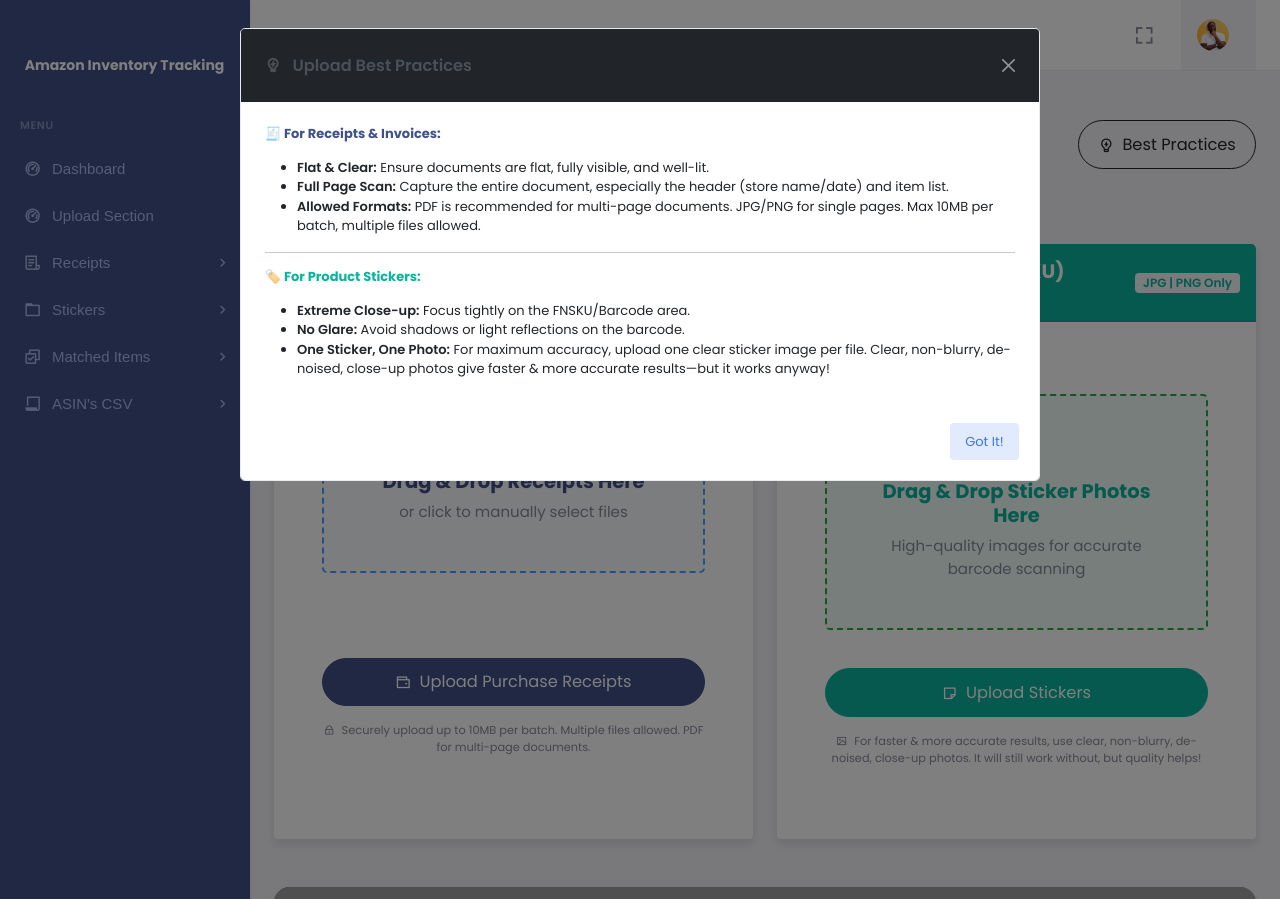
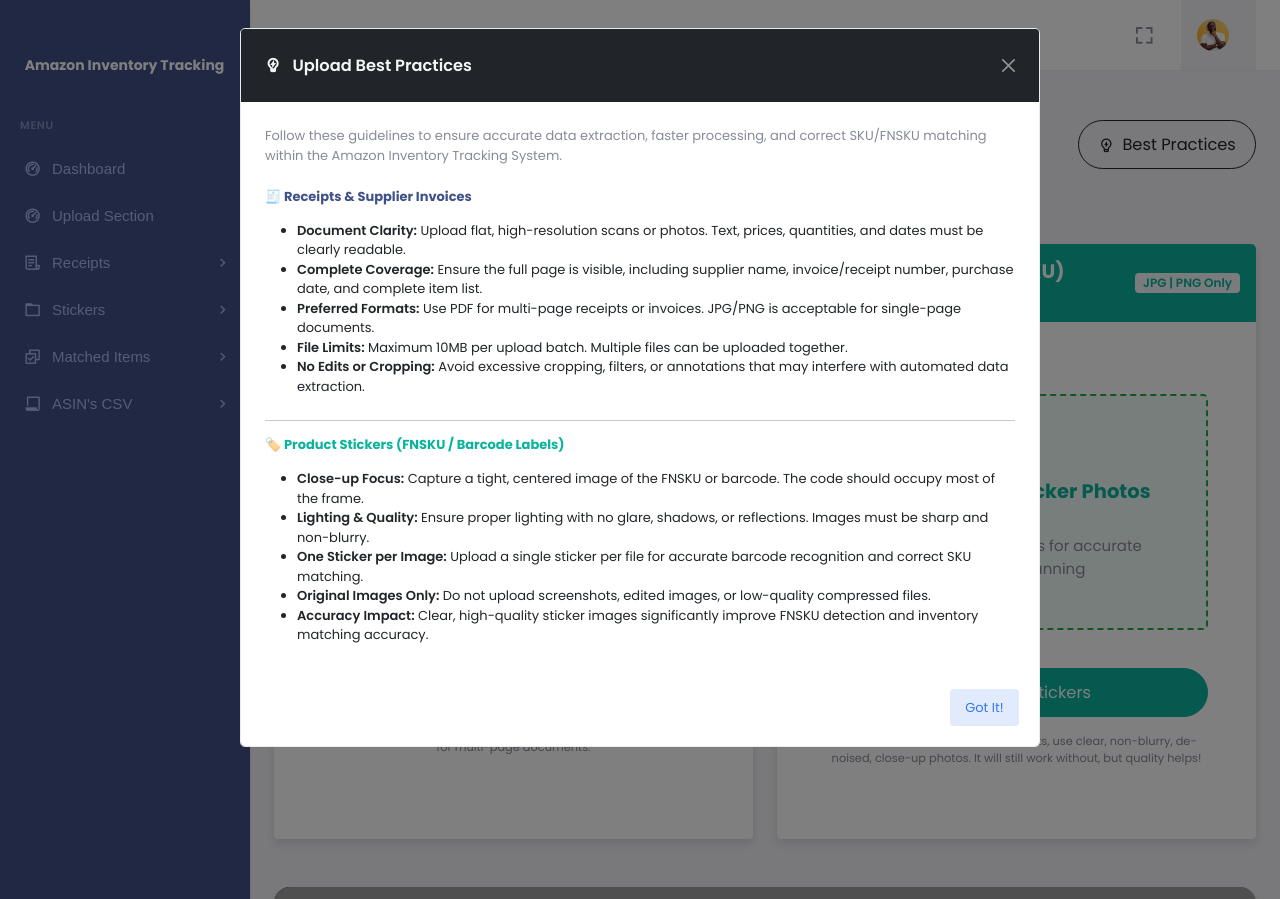
Before and after one commit to Hasan-maqsood13/amazon_product_manager, a Django app: template core/templates/admindashboard.html in a window 1280 px wide, after a click on "Best Practices". Run offline with Django 5.2, Linux system fonts and the light colour scheme; the template is opened without the code that fills it, so the values that code supplies are empty; some libraries are stand-ins or nearby versions; some web fonts are replaced; grey boxes are pictures that could not be loaded.

Commit message:
just fill the best practice modal content and remove extra lines from views.py file

```diff
--- a/core/templates/admindashboard.html
+++ b/core/templates/admindashboard.html
@@ -136,30 +136,72 @@
     <div class="modal-dialog modal-lg">
         <div class="modal-content">
             <div class="modal-header bg-dark text-white p-4">
-                <h5 class="modal-title" id="guidelinesModalLabel"><i class="ri-lightbulb-flash-line me-2"></i> Upload
+                <h5 class="modal-title text-light" id="guidelinesModalLabel"><i class="ri-lightbulb-flash-line me-2"></i> Upload
                     Best Practices</h5>
                 <button type="button" class="btn-close btn-close-white" data-bs-dismiss="modal"
                     aria-label="Close"></button>
             </div>
             <div class="modal-body p-4">
-                <h6 class="text-primary fw-bold mb-3">🧾 For Receipts & Invoices:</h6>
+                <p class="text-muted mb-4">
+                    Follow these guidelines to ensure accurate data extraction, faster processing, and correct SKU/FNSKU
+                    matching within the Amazon Inventory Tracking System.
+                </p>
+
+                <h6 class="text-primary fw-bold mb-3">🧾 Receipts & Supplier Invoices</h6>
+                <ul class="mb-4">
+                    <li>
+                        <strong>Document Clarity:</strong> Upload flat, high-resolution scans or photos. Text, prices,
+                        quantities, and dates must be clearly readable.
+                    </li>
+                    <li>
+                        <strong>Complete Coverage:</strong> Ensure the full page is visible, including supplier name,
+                        invoice/receipt number, purchase date, and complete item list.
+                    </li>
+                    <li>
+                        <strong>Preferred Formats:</strong> Use PDF for multi-page receipts or invoices. JPG/PNG is
+                        acceptable
+                        for single-page documents.
+                    </li>
+                    <li>
+                        <strong>File Limits:</strong> Maximum 10MB per upload batch. Multiple files can be uploaded
+                        together.
+                    </li>
+                    <li>
+                        <strong>No Edits or Cropping:</strong> Avoid excessive cropping, filters, or annotations that
+                        may
+                        interfere with automated data extraction.
+                    </li>
+                </ul>
+
+                <hr>
+
+                <h6 class="text-success fw-bold mb-3">🏷️ Product Stickers (FNSKU / Barcode Labels)</h6>
                 <ul>
-                    <li><strong>Flat & Clear:</strong> Ensure documents are flat, fully visible, and well-lit.</li>
-                    <li><strong>Full Page Scan:</strong> Capture the entire document, especially the header (store
-                        name/date) and item list.</li>
-                    <li><strong>Allowed Formats:</strong> PDF is recommended for multi-page documents. JPG/PNG for
-                        single pages. Max 10MB per batch, multiple files allowed.</li>
-                </ul>
-                <hr>
-                <h6 class="text-success fw-bold mb-3">🏷️ For Product Stickers:</h6>
-                <ul>
-                    <li><strong>Extreme Close-up:</strong> Focus tightly on the FNSKU/Barcode area.</li>
-                    <li><strong>No Glare:</strong> Avoid shadows or light reflections on the barcode.</li>
-                    <li><strong>One Sticker, One Photo:</strong> For maximum accuracy, upload one clear sticker image
-                        per file. Clear, non-blurry, de-noised, close-up photos give faster & more accurate results—but
-                        it works anyway!</li>
+                    <li>
+                        <strong>Close-up Focus:</strong> Capture a tight, centered image of the FNSKU or barcode. The
+                        code
+                        should occupy most of the frame.
+                    </li>
+                    <li>
+                        <strong>Lighting & Quality:</strong> Ensure proper lighting with no glare, shadows, or
+                        reflections.
+                        Images must be sharp and non-blurry.
+                    </li>
+                    <li>
+                        <strong>One Sticker per Image:</strong> Upload a single sticker per file for accurate barcode
+                        recognition and correct SKU matching.
+                    </li>
+                    <li>
+                        <strong>Original Images Only:</strong> Do not upload screenshots, edited images, or low-quality
+                        compressed files.
+                    </li>
+                    <li>
+                        <strong>Accuracy Impact:</strong> Clear, high-quality sticker images significantly improve FNSKU
+                        detection and inventory matching accuracy.
+                    </li>
                 </ul>
             </div>
+
             <div class="modal-footer">
                 <button type="button" class="btn btn-soft-secondary" data-bs-dismiss="modal">Got It!</button>
             </div>
@@ -445,12 +487,12 @@
                                         <tbody>`;
                             (data.results || []).forEach(r => {
                                 const statusClass = r.status === 'success' ? 'table-success' :
-                                                   r.status === 'failed' ? 'table-danger' : 'table-warning';
+                                    r.status === 'failed' ? 'table-danger' : 'table-warning';
                                 html += `<tr class="${statusClass}">
                                     <td>${r.file}</td>
                                     <td>
                                         <span class="badge ${r.status === 'success' ? 'bg-success' :
-                                                           r.status === 'failed' ? 'bg-danger' : 'bg-warning'}">
+                                        r.status === 'failed' ? 'bg-danger' : 'bg-warning'}">
                                             ${r.status}
                                         </span>
                                     </td>
```
Also changed, not shown: core/views.py (+131 -156 lines).
